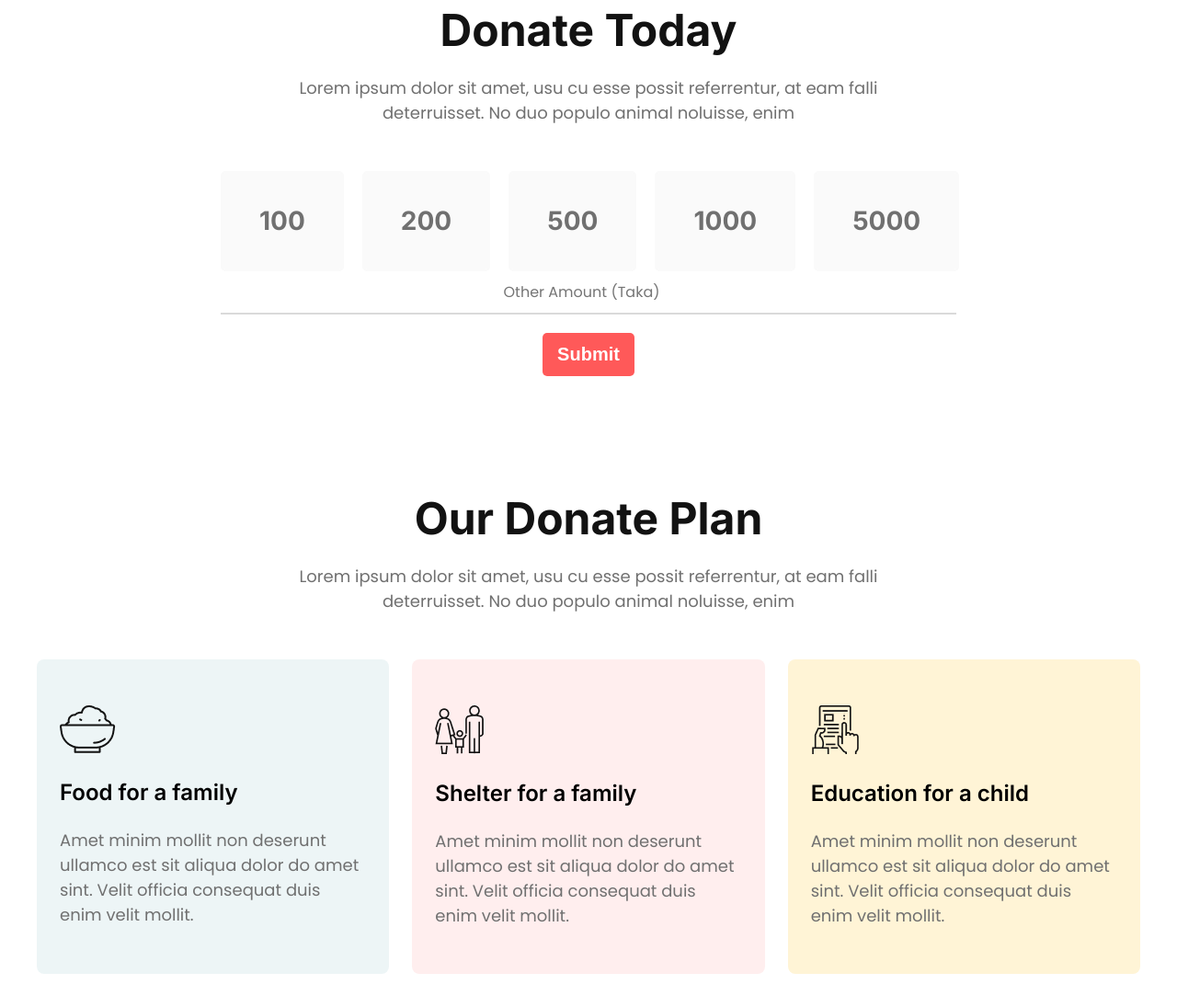
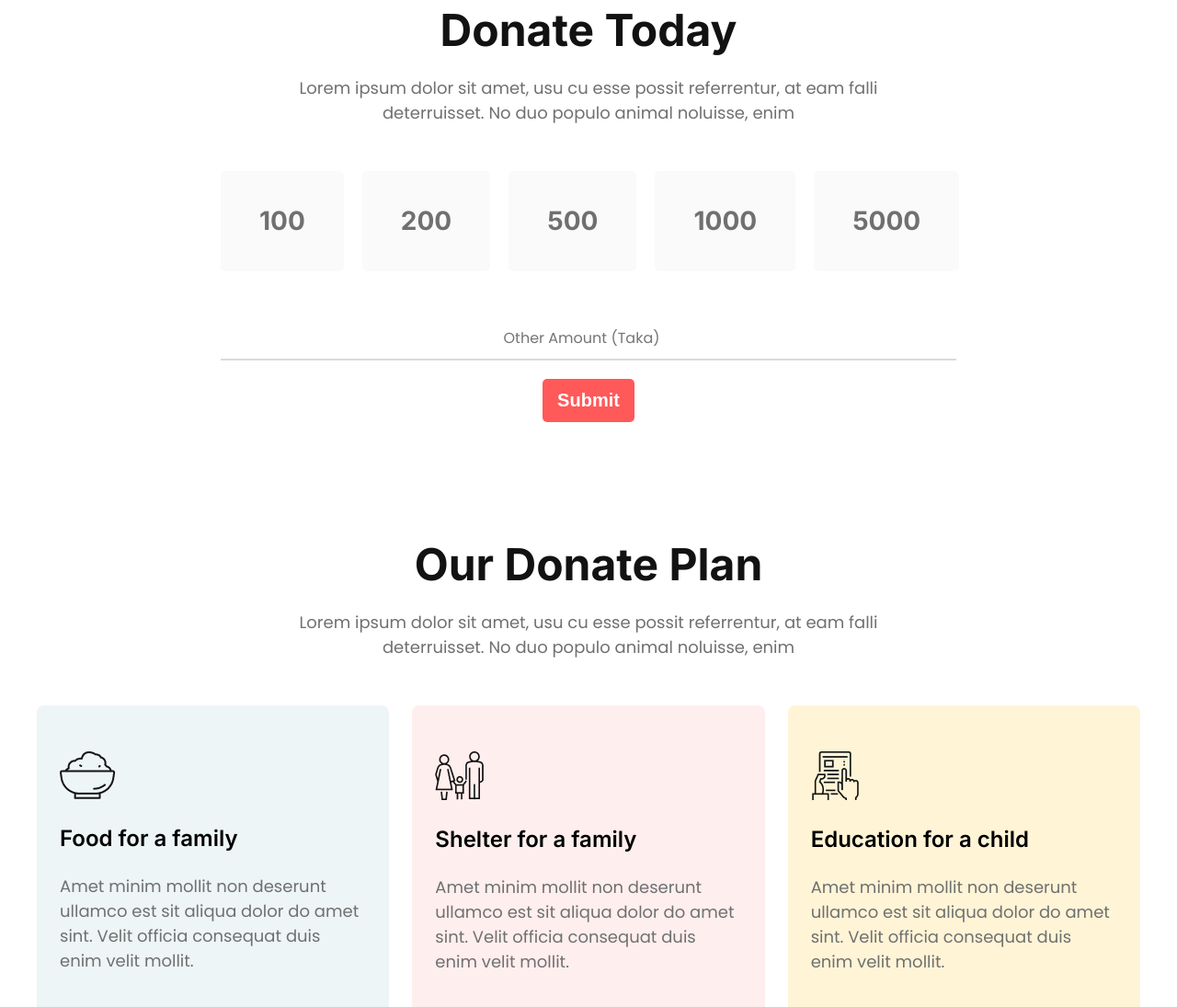
Before and after one commit to iamsagorali/donate-today, a plain HTML site: page index.html in a window 1280 px wide. Shown: the part 768-1863 px from the top of the page at 92% size. Drawn offline with Linux system fonts and the light colour scheme.

Commit message:
custom amount input margin fix

```diff
--- a/styles/style.css
+++ b/styles/style.css
@@ -18,7 +18,7 @@
   --placeholder-color: #b3b3b3;
   --default-color: #fff;
   --bg-primary: #fff4d6;
-  --footer-bg: #0B0D17;
+  --footer-bg: #0b0d17;
   --bg-secondary: rgba(255, 89, 89, 0.1);
   --bg-tertiary: rgba(79, 157, 166, 0.1);
 }
@@ -117,6 +117,7 @@ body {
 }
 
 .custom-amount {
+  margin-top: 50px;
   width: 100%;
   padding: 10px 0;
   border: none;
@@ -190,33 +191,32 @@ body {
   padding: 12.2px 10px;
   border-radius: 5px 0 0 5px;
   border: none;
-  background-color: #D9D9D9;
+  background-color: #d9d9d9;
 }
 .newsletter input[type="submit"] {
   border-radius: 0 5px 5px 0;
   font-size: 1rem;
   font-weight: 500;
   margin-left: -10px;
-
 }
-footer{
+footer {
   margin-top: 125px;
   padding: 30px 30px;
   text-align: center;
   background-color: var(--footer-bg);
 }
-.footer-title{
+.footer-title {
   color: var(--primary-color);
   font-size: 2.5rem;
 }
-.footer-description{
+.footer-description {
   color: var(--secondary-font-color);
   font-size: 1rem;
 }
 
 /* Responsvie design for small devices */
 @media screen and (max-width: 576px) {
-  .title{
+  .title {
     font-size: 2.5rem;
   }
   .header-container {
@@ -239,6 +239,7 @@ footer{
     flex-direction: column;
     gap: 0;
   }
+
 }
 
 /* Responsive design for medium devices */
```
Lines whose indentation alone changed are shown as unchanged.
